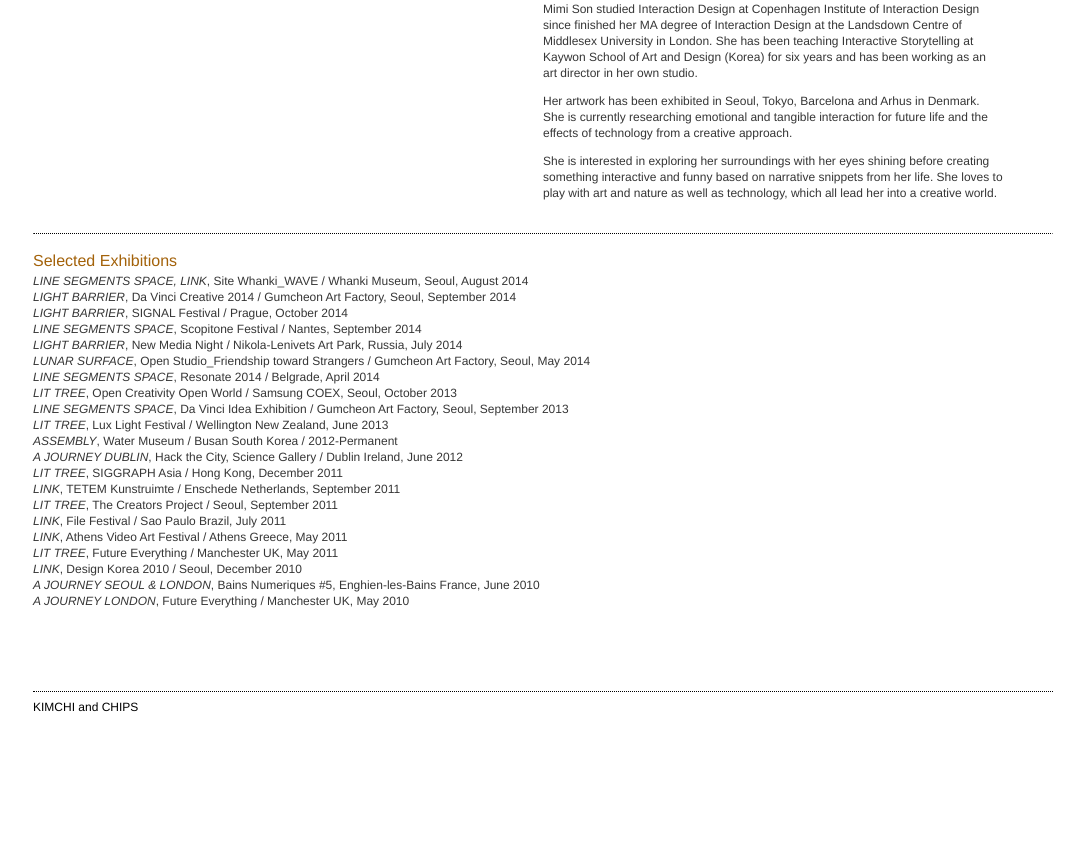
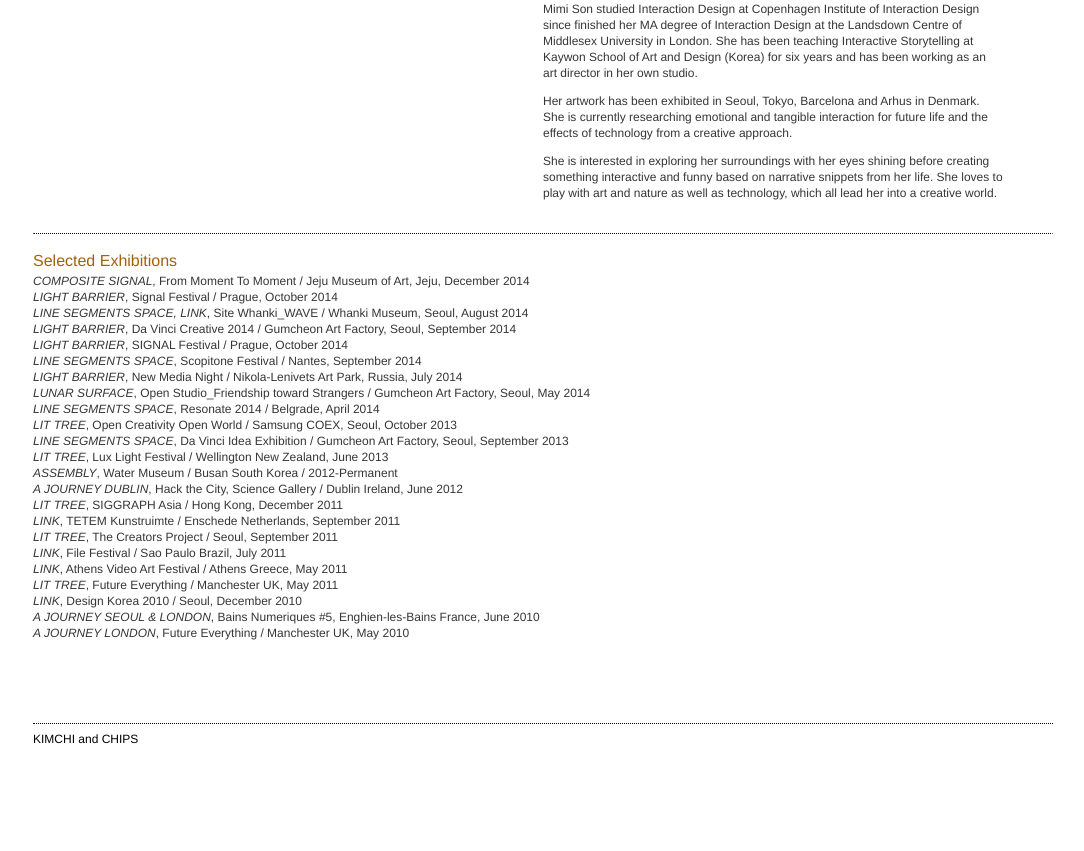
Before and after one commit to elliotwoods/Website.KimchiAndChips, a PHP site: page /about.php in a window 1280 px wide. Shown: the part 542-1393 px from the top of the page, without its empty margins (97-1181 px from the left). Before the commit the page ends 1254 px from the top, so only its background shows below. Run offline with PHP 8.4, Linux system fonts and the light colour scheme; data that the repository does not hold is empty.

Commit message:
update signal festival, jeju exhibition 2014

```diff
--- a/about.php
+++ b/about.php
@@ -73,6 +73,8 @@
                         Selected Exhibitions
                     </h1>
                     <p>
+                        <i>COMPOSITE SIGNAL</i>, From Moment To Moment / Jeju Museum of Art, Jeju, December 2014<br />
+                        <i>LIGHT BARRIER</i>, Signal Festival / Prague, October 2014<br />
                         <i>LINE SEGMENTS SPACE, LINK</i>, Site Whanki_WAVE / Whanki Museum, Seoul, August 2014<br />
                         <i>LIGHT BARRIER</i>, Da Vinci Creative 2014 / Gumcheon Art Factory, Seoul, September 2014<br />
                         <i>LIGHT BARRIER</i>, SIGNAL Festival / Prague, October 2014<br />
```
